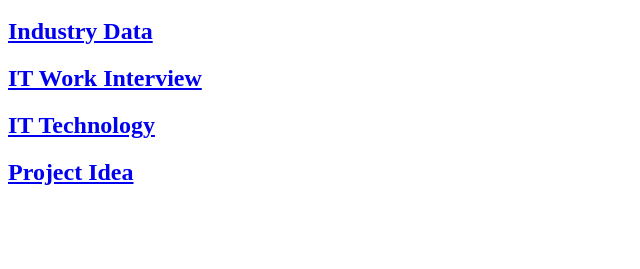
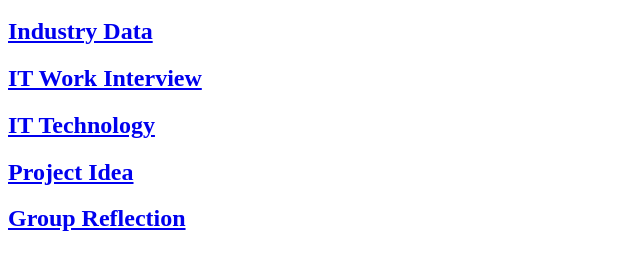
Before and after one commit to Ahilanator/Team-Profile, a plain HTML site: page index.html in a window 1280 px wide. Shown: the part 109-378 px from the top of the page, without its empty margins (0-640 px from the left). Drawn offline with Linux system fonts and the light colour scheme.

Commit message:
Update index.html

```diff
--- a/index.html
+++ b/index.html
@@ -12,6 +12,7 @@
 <h2><a href="https://drive.google.com/file/d/1h7iRQeUzmxEkgojKheVPLPVWgh02ev4b/view">IT Work Interview</a></h2>
 <h2><a href="it_technology.html">IT Technology</a></h2>
 <h2><a href="project_idea.html">Project Idea</a></h2>
+<h2><a href="group_reflection.html">Group Reflection</a></h2>
 
 </body>
 </html>
```
